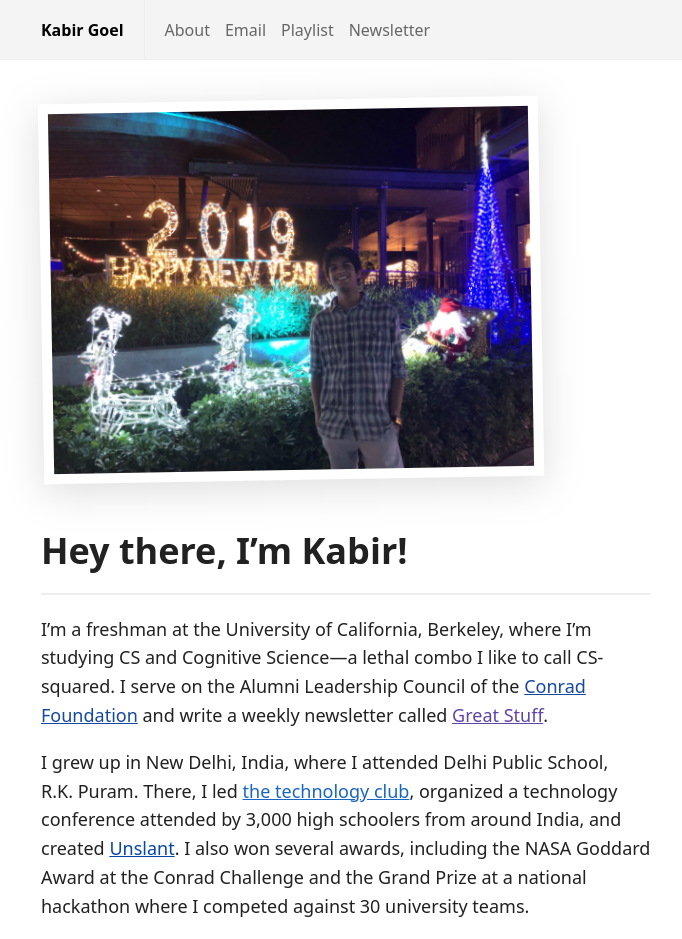
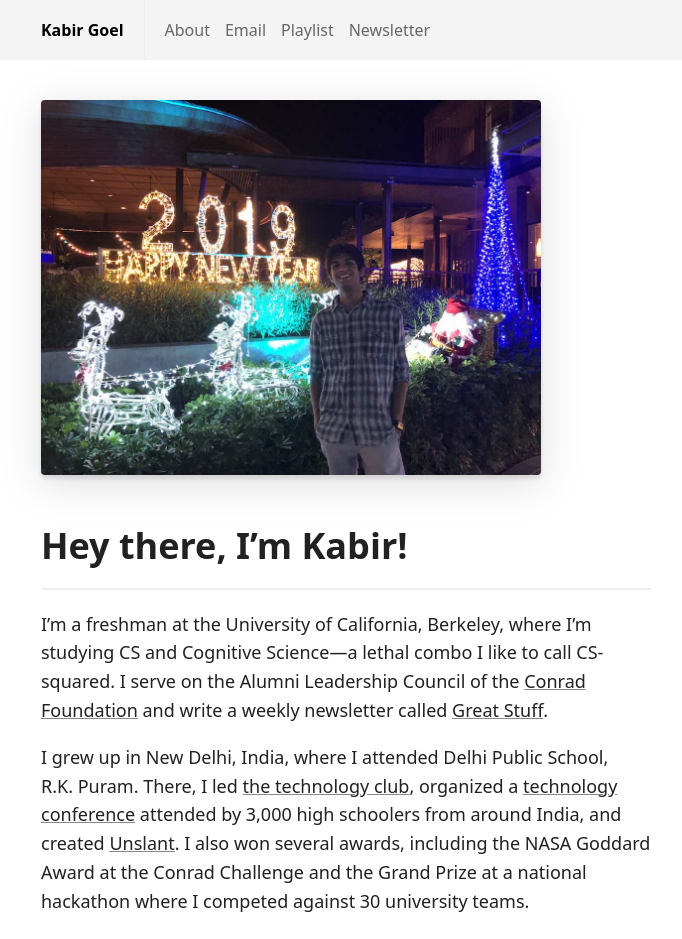
Before and after one commit to kbrgl/website, a Next.js app: page /about in a window 1280 px wide. Shown: the top 939 px of the page, without its empty margins (294-976 px from the left). Built offline with nearby package versions, Linux system fonts and the light colour scheme; a web font is replaced by a local one.

Commit message:
Optimize images, add and edit about links, and misc. changes

```diff
--- a/pages/about.tsx
+++ b/pages/about.tsx
@@ -6,54 +6,43 @@ export default function About() {
   return (
     <Layout>
       <Container>
-        <img className={styles.cover} alt="Me" src="/cover.jpeg" />
+        <img
+          height="756"
+          width="1008"
+          className={styles.cover}
+          alt="Me"
+          src="/cover.jpeg"
+        />
         <h1>Hey there, I’m Kabir!</h1>
         <hr />
         <p>
           I’m a freshman at the University of California, Berkeley, where I’m
           studying CS and Cognitive Science—a lethal combo I like to call
           CS-squared. I serve on the Alumni Leadership Council of the{" "}
-          <a
-            style={{ color: "#15489f", textDecorationColor: "currentColor" }}
-            href="https://www.conradchallenge.org/alumni-leadership-council"
-          >
+          <a href="https://www.conradchallenge.org/alumni-leadership-council">
             Conrad Foundation
           </a>{" "}
           and write a weekly newsletter called{" "}
-          <a
-            style={{ color: "#6143a7", textDecorationColor: "currentColor" }}
-            href="https://kabirgoel.substack.com"
-          >
-            Great Stuff
-          </a>
-          .
+          <a href="https://kabirgoel.substack.com">Great Stuff</a>.
         </p>
         <p>
           I grew up in New Delhi, India, where I attended
           Delhi&nbsp;Public&nbsp;School, R.K.&nbsp;Puram. There, I led{" "}
-          <a
-            style={{ color: "#1866c4", textDecorationColor: "currentColor" }}
-            href="https://exunclan.com"
-          >
-            the technology club
-          </a>
-          , organized a technology conference attended by 3,000 high schoolers
-          from around India, and created{" "}
-          <a
-            style={{ color: "#0545aa", textDecorationColor: "currentColor" }}
-            href="https://unslant.github.io"
-          >
-            Unslant
-          </a>
-          . I also won several awards, including the NASA Goddard Award at the
-          Conrad Challenge and the Grand Prize at a national hackathon where I
-          competed against 30 university teams.
+          <a href="https://exunclan.com">the technology club</a>, organized a{" "}
+          <a href="http://web.archive.org/web/20200804002729if_/https://exunclan.com/">
+            technology conference
+          </a>{" "}
+          attended by 3,000 high schoolers from around India, and created{" "}
+          <a href="https://unslant.github.io">Unslant</a>. I also won several
+          awards, including the NASA Goddard Award at the Conrad Challenge and
+          the Grand Prize at a national hackathon where I competed against 30
+          university teams.
         </p>
         <p>
           Even earlier, I spent my early childhood running around my parents’
           factory in Ambala, a small town a few hours northwest of
-          New&nbsp;Delhi. The factory manufactured science lab equipment, so I
-          gained a fascination with science and the world that I hold to this
+          New&nbsp;Delhi. The factory manufactured science lab equipment; in it,
+          I gained a fascination with science and the world that I hold to this
           day.
         </p>
         <p>
--- a/styles/About.module.css
+++ b/styles/About.module.css
@@ -1,8 +1,9 @@
 .cover {
   width: 100%;
   max-width: 500px;
-  transform: rotate(-1deg);
+  height: auto;
 
-  border: var(--xs) solid #fff;
   filter: drop-shadow(0 8px 20px #0002);
+  border-radius: 4px;
+  box-shadow: 0 4px 4px 0 rgba(0, 0, 0, 0.1);
 }
```
Also changed, not shown: public/cover.jpeg.
